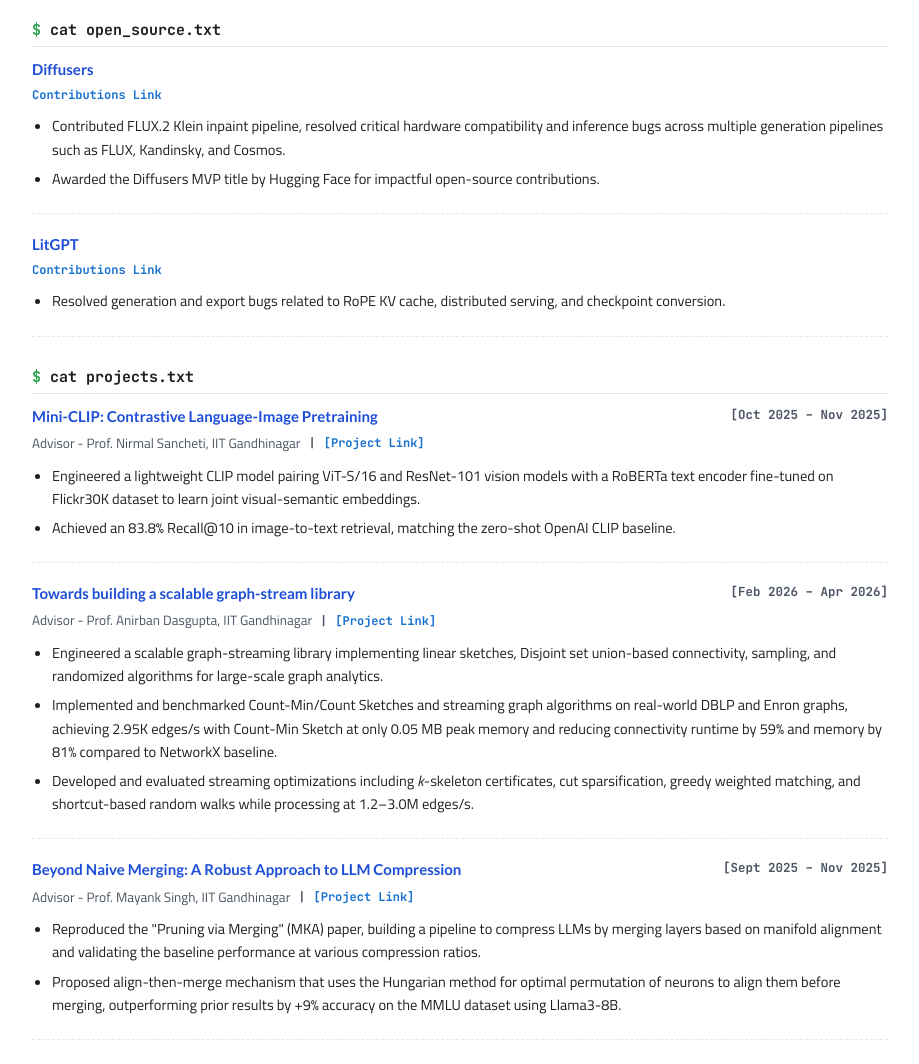
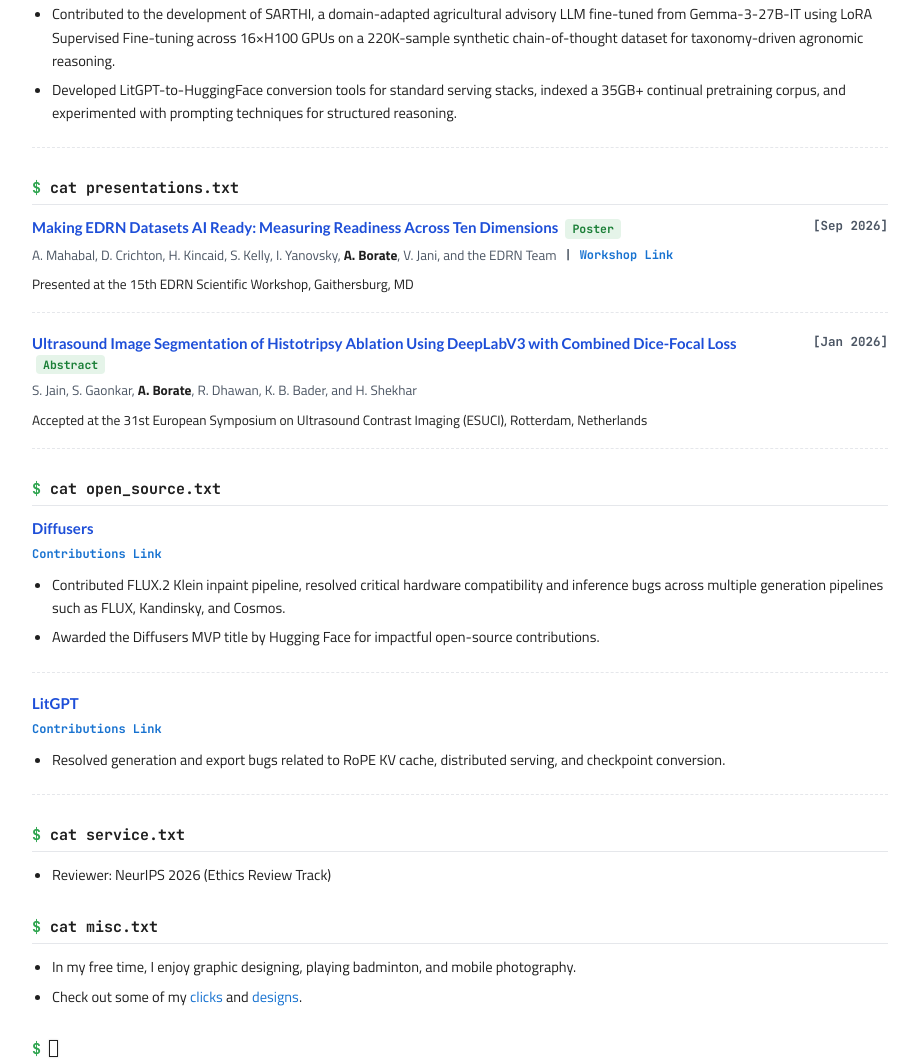
Before and after one commit to adi776borate/adi776borate.github.io, a plain HTML site: page index.html in a window 1280 px wide. Shown: the part 2098-3162 px from the top of the page, without its empty margins (180-1099 px from the left). Drawn offline with Linux system fonts and the light colour scheme.

Commit message:
Homepage cleaning and new photos

```diff
--- a/index.html
+++ b/index.html
@@ -169,10 +169,8 @@
       </div>
       <div class="project-authors">Advisor - Dr. Ashish Mahabal</div>
       <ul class="simple-list" style="margin-top: 4px;">
-        <li><strong>Multimodal MRI Risk Scoring for Prostate Cancer:</strong> Developing a multimodal 3D MRI-based risk score to predict biopsy-defined prostate cancer grade progression during active surveillance, aiming to improve risk
-                    stratification beyond the Prostate Imaging Reporting and Data System (PI-RADS).</li>
-      </ul>
-      <ul class="simple-list" style="margin-top: 4px;">
+        <li><strong>Data AI-Readiness Auditor:</strong> Building an LLM-powered tool that audits the AI-readiness of medical datasets across 10 dimensions, orchestrating document information extraction, a sandboxed code-executing exploratory data analysis agent, and multi-stage LLM scoring with a reviewer pass. Grounded judgments in cited evidence with DICOM-standard de-identification screening, and served open-weight LLMs locally with SGLang using INT8 quantization, speculative decoding, prefix caching, and hardware-aware concurrency.</li>
+        <li><strong>Multimodal MRI Risk Scoring for Prostate Cancer:</strong> Developing a multimodal 3D MRI-based risk score to predict biopsy-defined prostate cancer grade progression during active surveillance, aiming to improve risk stratification beyond the Prostate Imaging Reporting and Data System (PI-RADS).</li>
         <li><strong>IMC Single-Cell Analysis:</strong> Developing an end-to-end pipeline for Hyperion imaging mass cytometry data from human colonic polyp tissue, encompassing cell segmentation, spillover compensation, cell typing, and spatial analysis. Comparing Cellpose-SAM and DeepCell across ~250 tissue regions to characterize segmentation quality, computational efficiency, and method-specific failure modes across tissue regions and cell types.</li>
       </ul>
     </div>
@@ -192,9 +190,7 @@
             target="_blank">Presentation</a></span>
       </div>
       <ul class="simple-list" style="margin-top: 4px;">
-        <li>Developed and validated a quantitative ten-dimension framework to assess AI-readiness of medical datasets,
-          applied it over 10 cancer collections, and identified recurring gaps in label fidelity and operational
-          readiness.</li>
+        <li>Operationalized and refined a quantitative ten-dimensional framework to assess the AI-readiness of medical datasets, auditing 10 cancer collections to expose gaps in label fidelity and operational readiness.</li>
         <li>Developed pipelines transforming multi-modal Early Detection Research Network (EDRN) cancer datasets into
           Croissant-compliant, AI-ready resources for large-scale machine learning applications.</li>
         <li>Created tutorial notebooks demonstrating exploratory ML workflows on AI-ready medical datasets.</li>
@@ -218,9 +214,7 @@
         <li>Investigated whether injecting lightweight semantic (DINOv3) and structural (PiDiNet) guidance directly into
           a frozen SDXL diffusion prior could eliminate the need for disjoint pre-cleaning networks in blind image
           restoration, training on 30K+ images across multiple real-world datasets.</li>
-        <li>Designed a two-phase training regimen consisting of coarse structural alignment via pixel-space regression
-          at high-noise timesteps, followed by perceptual and semantic-similarity refinement at low-noise timesteps.
-        </li>
+        <li>Designed a two-phase training regimen consisting of coarse structural alignment via noise-prediction training over moderate-to-high noise timesteps with pixel-space regression at low-noise timesteps, followed by perceptual and semantic-similarity refinement with pixel-space losses gated to low-noise timesteps.</li>
         <li>Discovered that continuous low-quality latent injection anchors the diffusion prior to the input, and
           formulated a Restoration Sampling Strategy (RSS) that thresholds this injection across the sampling trajectory
           achieving an SSIM of 0.50 under compound degradation.</li>
@@ -235,20 +229,15 @@
         <span class="project-date">[Jan 2025 – Present]</span>
       </div>
       <div class="project-authors">
-        <span>Advisor - Prof. Himanshu Shekhar, Ruchika Dhawan</span>
+        <span>Advisor - Prof. Himanshu Shekhar, Prof. Kenneth Bader</span>
         <span class="project-links-inline">| <a
             href="https://drive.google.com/file/d/1CV034UQDd7AUb2tlNu6fb224EPHET3bK/view"
-            target="_blank">Poster</a></span>
+            target="_blank">Presentation</a></span>
       </div>
       <ul class="simple-list" style="margin-top: 4px;">
-        <li>Investigated whether modern segmentation architectures and a combined Dice-Focal loss could resolve a known
-          early-stage detection failure in ultrasound-guided histotripsy monitoring, benchmarking four architectures
-          against an established ResNet-18 baseline.</li>
-        <li>Introduced a Combined Dice-Focal Loss and a pulse-aware weighted sampler to address class imbalance from
-          sparse early-stage bubble clouds, improving mean IoU from 0.72 to 0.84 over the baseline.</li>
-        <li>Found EfficientNet-B0 U-Net best suited for real-time deployment (7.9M parameters, 13.5ms inference) and
-          DeepLabV3 best for temporal tracking fidelity (Pearson R = 0.92), revealing an accuracy-versus-tracking
-          trade-off.</li>
+        <li>Developing a real-time deep learning framework for automated segmentation of histotripsy-induced ablation zones in ultrasound imaging to enable treatment monitoring for renal tumors, using 1,280 B-mode frames from 13 RBC phantom studies in collaboration with the University of Chicago.</li>
+        <li>Designed causal, gain-invariant temporal features computed online from past frames that capture each pixel's running temporal variability, and trained an ImageNet-pretrained ConvNeXt U-Net with leave-one-sequence-out cross-validation that segments each frame in about 2 ms.</li>
+        <li>Outperformed prior state-of-the-art on the test set, with Dice 0.90 vs. 0.71 (+27%), mean IoU 0.90 vs. 0.75 (+20%), mean accuracy 0.94 vs. 0.80 (+17%), and Hausdorff distance 4.3 vs. 29.5 px (86% lower).</li>
       </ul>
     </div>
 
@@ -270,6 +259,42 @@
         <li>Developed LitGPT-to-HuggingFace conversion tools for standard serving stacks, indexed a 35GB+ continual
           pretraining corpus, and experimented with prompting techniques for structured reasoning.</li>
       </ul>
+    </div>
+
+    <!-- Presentations & Abstracts: cat presentations.txt -->
+    <sectionheading>cat presentations.txt</sectionheading>
+
+    <div class="project-entry">
+      <div class="project-title-line">
+        <span class="project-title-text">
+          <papertitle>Making EDRN Datasets AI Ready: Measuring Readiness Across Ten Dimensions</papertitle>
+          <span class="venue-badge">Poster</span>
+        </span>
+        <span class="project-date">[Sep 2026]</span>
+      </div>
+      <div class="project-authors">
+        <span>A. Mahabal, D. Crichton, H. Kincaid, S. Kelly, I. Yanovsky, <strong>A. Borate</strong>, V. Jani, and the EDRN Team</span>
+        <span class="project-links-inline">| <a href="https://edrn.cancer.gov/news-and-events/meeting-reports/15-sci/" target="_blank">Workshop Link</a></span>
+      </div>
+      <div class="project-desc">
+        Presented at the 15th EDRN Scientific Workshop, Gaithersburg, MD
+      </div>
+    </div>
+
+    <div class="project-entry">
+      <div class="project-title-line">
+        <span class="project-title-text">
+          <papertitle>Ultrasound Image Segmentation of Histotripsy Ablation Using DeepLabV3 with Combined Dice-Focal Loss</papertitle>
+          <span class="venue-badge">Abstract</span>
+        </span>
+        <span class="project-date">[Jan 2026]</span>
+      </div>
+      <div class="project-authors">
+        <span>S. Jain, S. Gaonkar, <strong>A. Borate</strong>, R. Dhawan, K. B. Bader, and H. Shekhar</span>
+      </div>
+      <div class="project-desc">
+        Accepted at the 31st European Symposium on Ultrasound Contrast Imaging (ESUCI), Rotterdam, Netherlands
+      </div>
     </div>
 
     <!-- Open-Source Contributions: cat open_source.txt -->
@@ -304,75 +329,6 @@
       </ul>
     </div>
 
-    <!-- Selected Projects: cat projects.txt -->
-    <sectionheading>cat projects.txt</sectionheading>
-
-    <div class="project-entry">
-      <div class="project-title-line">
-        <span class="project-title-text">
-          <papertitle>Mini-CLIP: Contrastive Language-Image Pretraining</papertitle>
-        </span>
-        <span class="project-date">[Oct 2025 – Nov 2025]</span>
-      </div>
-      <div class="project-authors">
-        <span>Advisor - Prof. Nirmal Sancheti, IIT Gandhinagar</span>
-        <span class="project-links-inline">| <a href="https://github.com/Aryan-IIT/miniCLIP_DL" target="_blank">[Project
-            Link]</a></span>
-      </div>
-      <ul class="simple-list" style="margin-top: 4px;">
-        <li>Engineered a lightweight CLIP model pairing ViT-S/16 and ResNet-101 vision models with a RoBERTa text
-          encoder fine-tuned on Flickr30K dataset to learn joint visual-semantic embeddings.</li>
-        <li>Achieved an 83.8% Recall@10 in image-to-text retrieval, matching the zero-shot OpenAI CLIP baseline.</li>
-      </ul>
-    </div>
-
-    <div class="project-entry">
-      <div class="project-title-line">
-        <span class="project-title-text">
-          <papertitle>Towards building a scalable graph-stream library</papertitle>
-        </span>
-        <span class="project-date">[Feb 2026 – Apr 2026]</span>
-      </div>
-      <div class="project-authors">
-        <span>Advisor - Prof. Anirban Dasgupta, IIT Gandhinagar</span>
-        <span class="project-links-inline">| <a
-            href="https://github.com/adi776borate/Towards-building-a-scalable-graph-stream-library"
-            target="_blank">[Project Link]</a></span>
-      </div>
-      <ul class="simple-list" style="margin-top: 4px;">
-        <li>Engineered a scalable graph-streaming library implementing linear sketches, Disjoint set union-based
-          connectivity, sampling, and randomized algorithms for large-scale graph analytics.</li>
-        <li>Implemented and benchmarked Count-Min/Count Sketches and streaming graph algorithms on real-world DBLP and
-          Enron graphs, achieving 2.95K edges/s with Count-Min Sketch at only 0.05 MB peak memory and reducing
-          connectivity runtime by 59% and memory by 81% compared to NetworkX baseline.</li>
-        <li>Developed and evaluated streaming optimizations including <em>k</em>-skeleton certificates, cut
-          sparsification, greedy weighted matching, and shortcut-based random walks while processing at 1.2–3.0M
-          edges/s.</li>
-      </ul>
-    </div>
-
-    <div class="project-entry">
-      <div class="project-title-line">
-        <span class="project-title-text">
-          <papertitle>Beyond Naive Merging: A Robust Approach to LLM Compression</papertitle>
-        </span>
-        <span class="project-date">[Sept 2025 – Nov 2025]</span>
-      </div>
-      <div class="project-authors">
-        <span>Advisor - Prof. Mayank Singh, IIT Gandhinagar</span>
-        <span class="project-links-inline">| <a
-            href="https://github.com/Jain-Laksh/Layer-Merging-via-Manifold-Alignment" target="_blank">[Project
-            Link]</a></span>
-      </div>
-      <ul class="simple-list" style="margin-top: 4px;">
-        <li>Reproduced the "Pruning via Merging" (MKA) paper, building a pipeline to compress LLMs by merging layers
-          based on manifold alignment and validating the baseline performance at various compression ratios.</li>
-        <li>Proposed align-then-merge mechanism that uses the Hungarian method for optimal permutation of neurons to
-          align them before merging, outperforming prior results by +9% accuracy on the MMLU dataset using Llama3-8B.
-        </li>
-      </ul>
-    </div>
-
     <!-- Professional Service: cat service.txt -->
     <sectionheading>cat service.txt</sectionheading>
     <ul class="simple-list">
@@ -392,7 +348,7 @@
 
     <!-- Footer -->
     <div class="footer-text">
-      Design inspired by Jon Barron • Last updated October 2026
+      Design inspired by Jon Barron • Last updated November 2026
     </div>
   </div>
 
```
Also changed, not shown: clicks.html (+9 -0 lines), assets/clicks/manifest.json, 9 other files.
